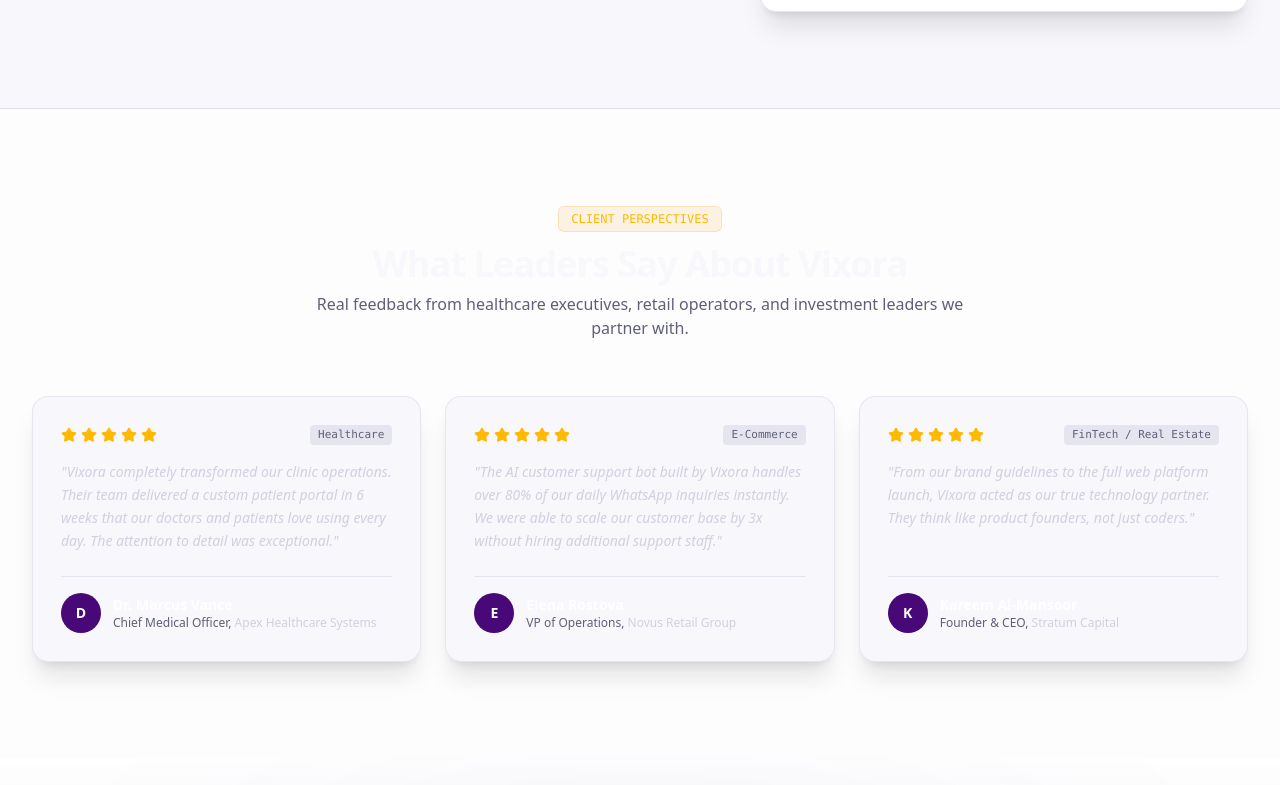
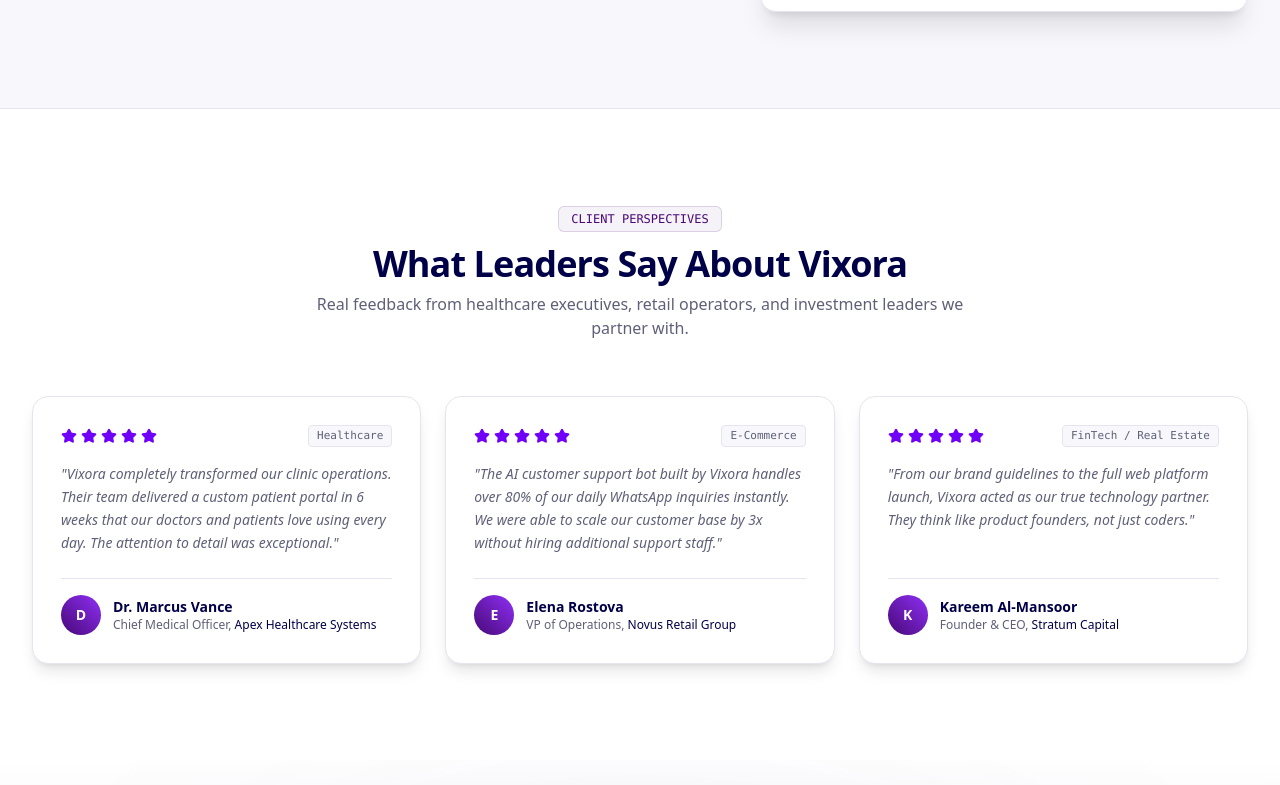
Before and after one commit to vixoralabsai/Vixora-Digital-Hub-Website, a React (Vite) app: page / in a window 1280 px wide. Shown: the part 3415-4200 px from the top of the page. Built offline with nearby package versions, Linux system fonts and the light colour scheme; no server answers.

Commit message:
Fix TestimonialsSection contrast for Vixora light theme

```diff
--- a/src/components/TestimonialsSection.tsx
+++ b/src/components/TestimonialsSection.tsx
@@ -1,57 +1,36 @@
 import { TESTIMONIALS } from '../data/vixoraContent';
-import { Star, Quote, ShieldCheck } from 'lucide-react';
+import { Star } from 'lucide-react';
 
 export function TestimonialsSection() {
   return (
-    <section className="py-24 bg-neutral-900/30 border-t border-neutral-850 relative">
+    <section className="py-24 bg-white border-t border-[#E5E5F0] relative">
       <div className="max-w-7xl mx-auto px-4 sm:px-6 lg:px-8">
         <div className="text-center max-w-2xl mx-auto mb-14">
-          <div className="inline-flex items-center gap-2 px-3 py-1 rounded-md text-xs font-mono font-medium text-amber-400 bg-amber-500/10 border border-amber-500/20 mb-3">
+          <div className="inline-flex items-center gap-2 px-3 py-1 rounded-md text-xs font-mono font-medium text-[#480878] bg-[#480878]/5 border border-[#480878]/15 mb-3">
             <span>CLIENT PERSPECTIVES</span>
           </div>
-          <h2 className="text-3xl sm:text-4xl font-extrabold text-neutral-100 tracking-tight">
-            What Leaders Say About Vixora
-          </h2>
-          <p className="mt-2 text-sm sm:text-base text-neutral-400">
-            Real feedback from healthcare executives, retail operators, and investment leaders we partner with.
-          </p>
+          <h2 className="text-3xl sm:text-4xl font-extrabold text-[#000048] tracking-tight">What Leaders Say About Vixora</h2>
+          <p className="mt-2 text-sm sm:text-base text-[#5F6078]">Real feedback from healthcare executives, retail operators, and investment leaders we partner with.</p>
         </div>
 
-        {/* Testimonials Grid */}
         <div className="grid grid-cols-1 md:grid-cols-3 gap-6">
           {TESTIMONIALS.map((t) => (
-            <div
-              key={t.id}
-              className="p-7 rounded-2xl bg-neutral-900 border border-neutral-800/90 flex flex-col justify-between space-y-6 shadow-xl relative group hover:border-neutral-700 transition-all"
-            >
+            <div key={t.id} className="p-7 rounded-2xl bg-white border border-[#E5E5F0] flex flex-col justify-between space-y-6 shadow-lg relative group hover:border-[#9030F8]/40 transition-all">
               <div className="space-y-4">
                 <div className="flex items-center justify-between">
-                  <div className="flex items-center gap-1 text-amber-400">
-                    {[...Array(t.rating)].map((_, i) => (
-                      <Star key={i} className="w-4 h-4 fill-amber-400" />
-                    ))}
+                  <div className="flex items-center gap-1 text-[#7000F8]">
+                    {[...Array(t.rating)].map((_, i) => <Star key={i} className="w-4 h-4 fill-[#7000F8]" />)}
                   </div>
-                  <span className="text-[11px] font-mono text-neutral-400 px-2 py-0.5 rounded bg-neutral-800">
-                    {t.industry}
-                  </span>
+                  <span className="text-[11px] font-mono text-[#5F6078] px-2 py-0.5 rounded bg-[#F7F7FC] border border-[#E5E5F0]">{t.industry}</span>
                 </div>
-
-                <p className="text-sm text-neutral-300 leading-relaxed italic">
-                  "{t.quote}"
-                </p>
+                <p className="text-sm text-[#5F6078] leading-relaxed italic">"{t.quote}"</p>
               </div>
 
-              <div className="pt-4 border-t border-neutral-800 flex items-center gap-3">
-                <div className="w-10 h-10 rounded-full bg-gradient-to-tr from-blue-600 to-indigo-600 flex items-center justify-center text-white font-bold text-sm">
-                  {t.author.charAt(0)}
-                </div>
+              <div className="pt-4 border-t border-[#E5E5F0] flex items-center gap-3">
+                <div className="w-10 h-10 rounded-full bg-gradient-to-tr from-[#480878] to-[#9030F8] flex items-center justify-center text-white font-bold text-sm">{t.author.charAt(0)}</div>
                 <div>
-                  <h3 className="text-sm font-bold text-white">
-                    {t.author}
-                  </h3>
-                  <p className="text-xs text-neutral-400">
-                    {t.role}, <span className="text-neutral-300">{t.company}</span>
-                  </p>
+                  <h3 className="text-sm font-bold text-[#000048]">{t.author}</h3>
+                  <p className="text-xs text-[#5F6078]">{t.role}, <span className="text-[#000048] font-medium">{t.company}</span></p>
                 </div>
               </div>
             </div>
```
